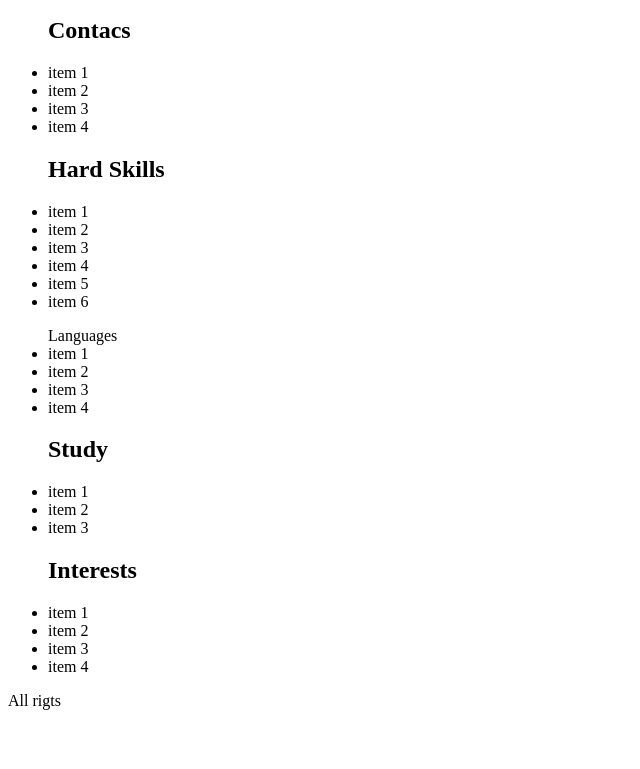
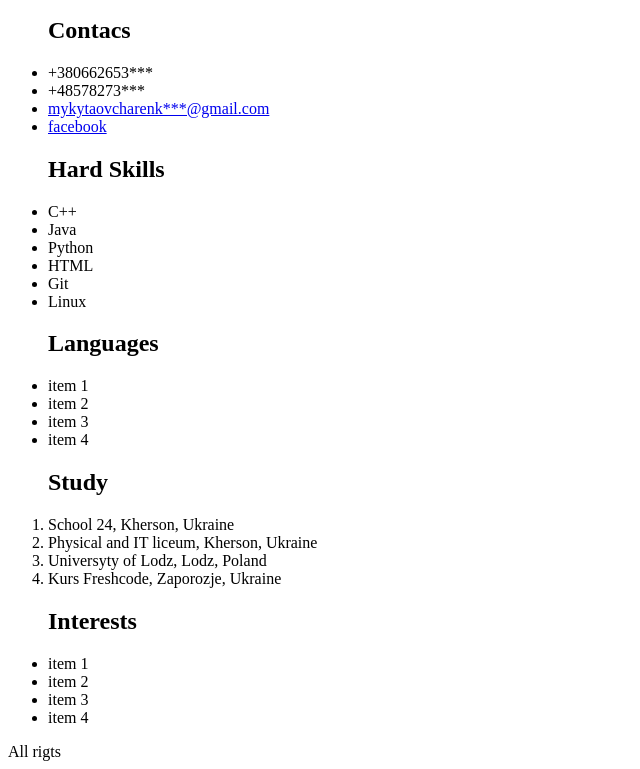
Before and after one commit to MrMykyta/cv-mykyta, a plain HTML site: page index.html in a window 1280 px wide. Shown: the part 101-870 px from the top of the page, without its empty margins (0-640 px from the left). Before the commit the page ends 819 px from the top, so only its background shows below. Drawn offline with Linux system fonts and the light colour scheme.

Commit message:
Change index

```diff
--- a/index.html
+++ b/index.html
@@ -13,27 +13,27 @@
         <article>
           <ul>
             <h2>Contacs</h2>
-            <li>item 1</li>
-            <li>item 2</li>
-            <li>item 3</li>
-            <li>item 4</li>
+            <li><a href="tel:+380662653***"></a>+380662653***</li>
+            <li>+48578273***</li>
+            <li><a href="mailto:mykytaovcharenk***@gmail.com">mykytaovcharenk***@gmail.com</a></li>
+            <li><a href="#">facebook</a></li>
           </ul>
         </article>
       </main>
       <article>
         <ul>
           <h2>Hard Skills</h2>
-          <li>item 1</li>
-          <li>item 2</li>
-          <li>item 3</li>
-          <li>item 4</li>
-          <li>item 5</li>
-          <li>item 6</li>
+          <li>C++</li>
+          <li>Java</li>
+          <li>Python</li>
+          <li>HTML</li>
+          <li>Git</li>
+          <li>Linux</li>
         </ul>
       </article>
       <article>
         <ul>
-          Languages
+          <h2>Languages</h2>
           <li>item 1</li>
           <li>item 2</li>
           <li>item 3</li>
@@ -41,12 +41,13 @@
         </ul>
       </article>
       <article>
-        <ul>
+        <ol>
           <h2>Study</h2>
-          <li>item 1</li>
-          <li>item 2</li>
-          <li>item 3</li>
-        </ul>
+          <li>School 24, Kherson, Ukraine</li>
+          <li>Physical and IT liceum, Kherson, Ukraine</li>
+          <li>Universyty of Lodz, Lodz, Poland</li>
+          <li>Kurs Freshcode, Zaporozje, Ukraine</li>
+        </ol>
       </article>
       <article>
         <ul>
```
